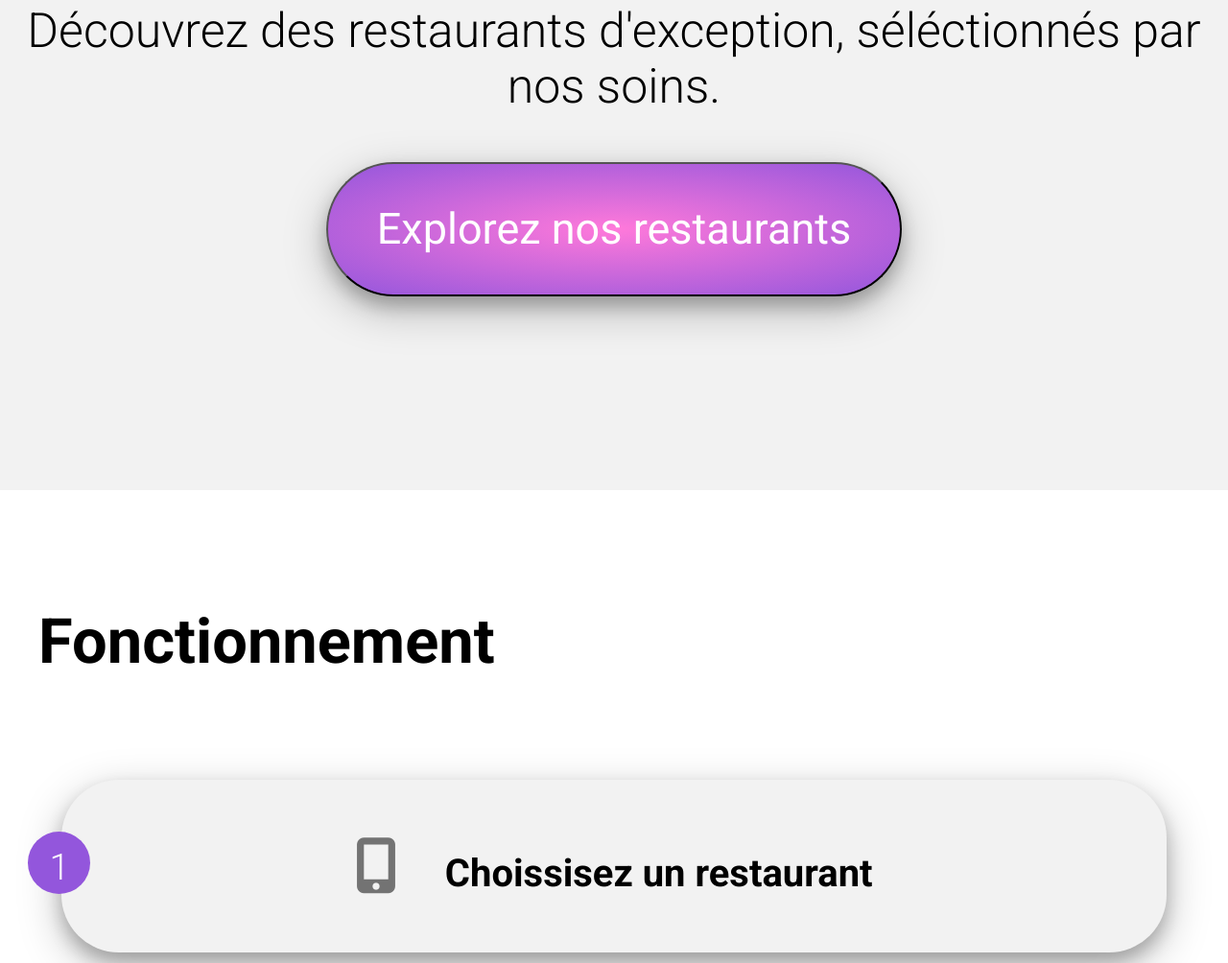
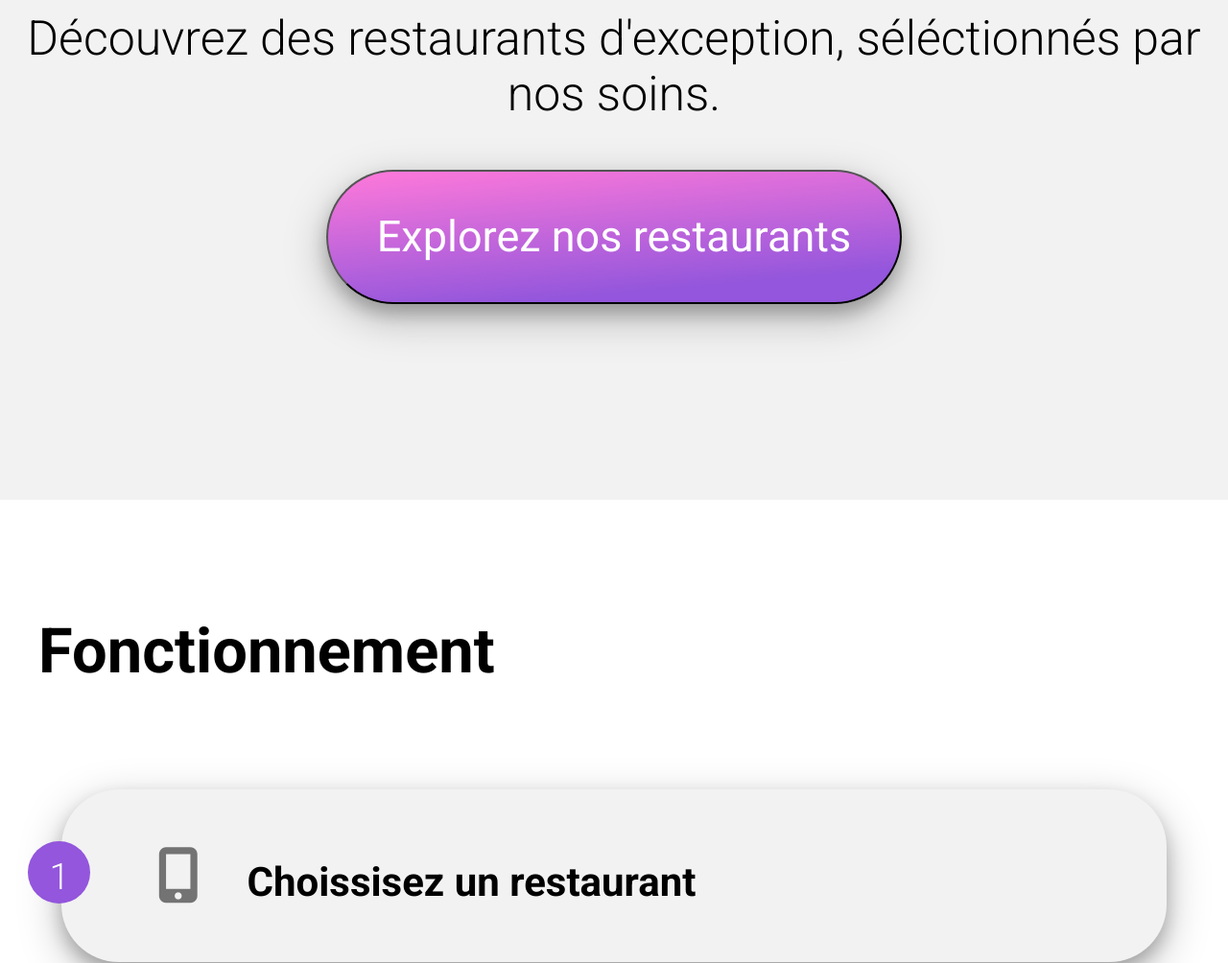
Before and after one commit to Sinbad-93/RobinBuysse_3_26022021, a website: page docs/index.html in a window 1280 px wide. Shown: the part 539-1543 px from the top of the page at 96% size. Drawn offline with Linux system fonts and the light colour scheme; a web font is replaced by a local one.

Commit message:
box shadow and radial gradiants components 50%

```diff
--- a/docs/sass/base.scss
+++ b/docs/sass/base.scss
@@ -17,6 +17,8 @@
     text-align: center;
     line-height: 150px;
     height: 150px;
+    margin-bottom: 10px;
+    box-shadow: 0px 9px 14px -1px darken($font-color,20%);
     h1{
         font-family: 'Shrikhand', cursive;
         font-size: 8vw;
--- a/docs/sass/components.scss
+++ b/docs/sass/components.scss
@@ -1,6 +1,7 @@
 
 button {
-    background: radial-gradient($color-secondary,$color-primary);
+    background: $color-primary;
+    background: linear-gradient(355deg, $color-primary 18%, $color-secondary 100%);
     border-radius: 70px;
     color: white;
     font-size: 45px;
--- a/docs/sass/pages/home.scss
+++ b/docs/sass/pages/home.scss
@@ -14,7 +14,6 @@
         font-size: 50px;
         height: 130px;
         background-color: darken($font-color,5%);
-        border-top : 2px solid darken($font-color,20%);
     }
     span {
         line-height: 150px;
@@ -40,6 +39,7 @@
         display: flex;
         flex-direction: column;
         justify-content: center;
+        align-content: flex-start;
         position: relative;
         width: 90%;
         height: 180px;
@@ -49,8 +49,14 @@
         font-weight: 700;
         @include box__shadow;
     }
+    span{
+        width: 90%;
+        font-size: 42px ;
+        text-align: left;
+    }
     i{
         margin-right: 50px;
+        margin-left: 100px;
     }
     .dusky{
         background-color: lighten($color-primary, 35%);
```
Also changed, not shown: docs/css/style.css, 1 other file.
